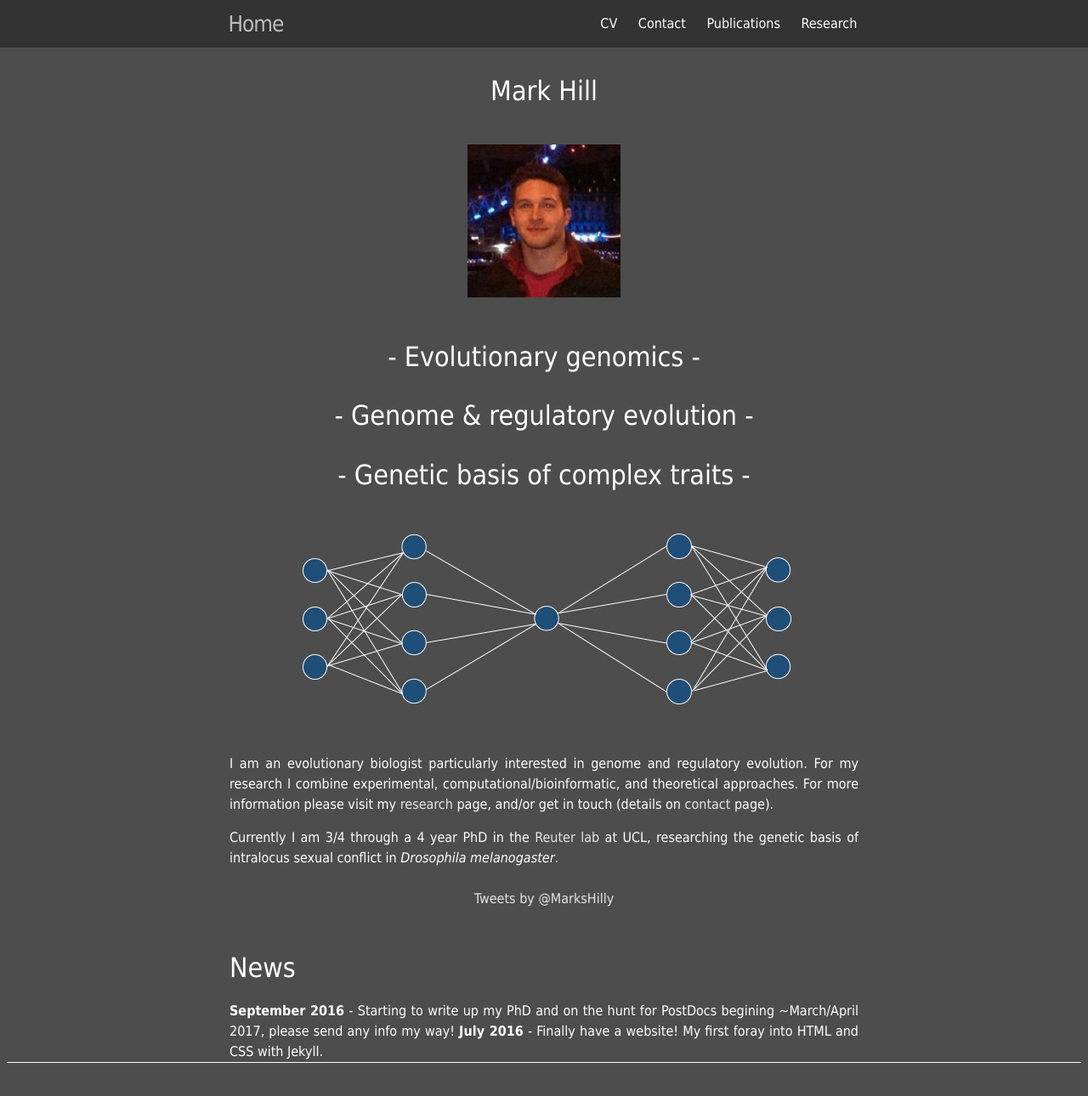
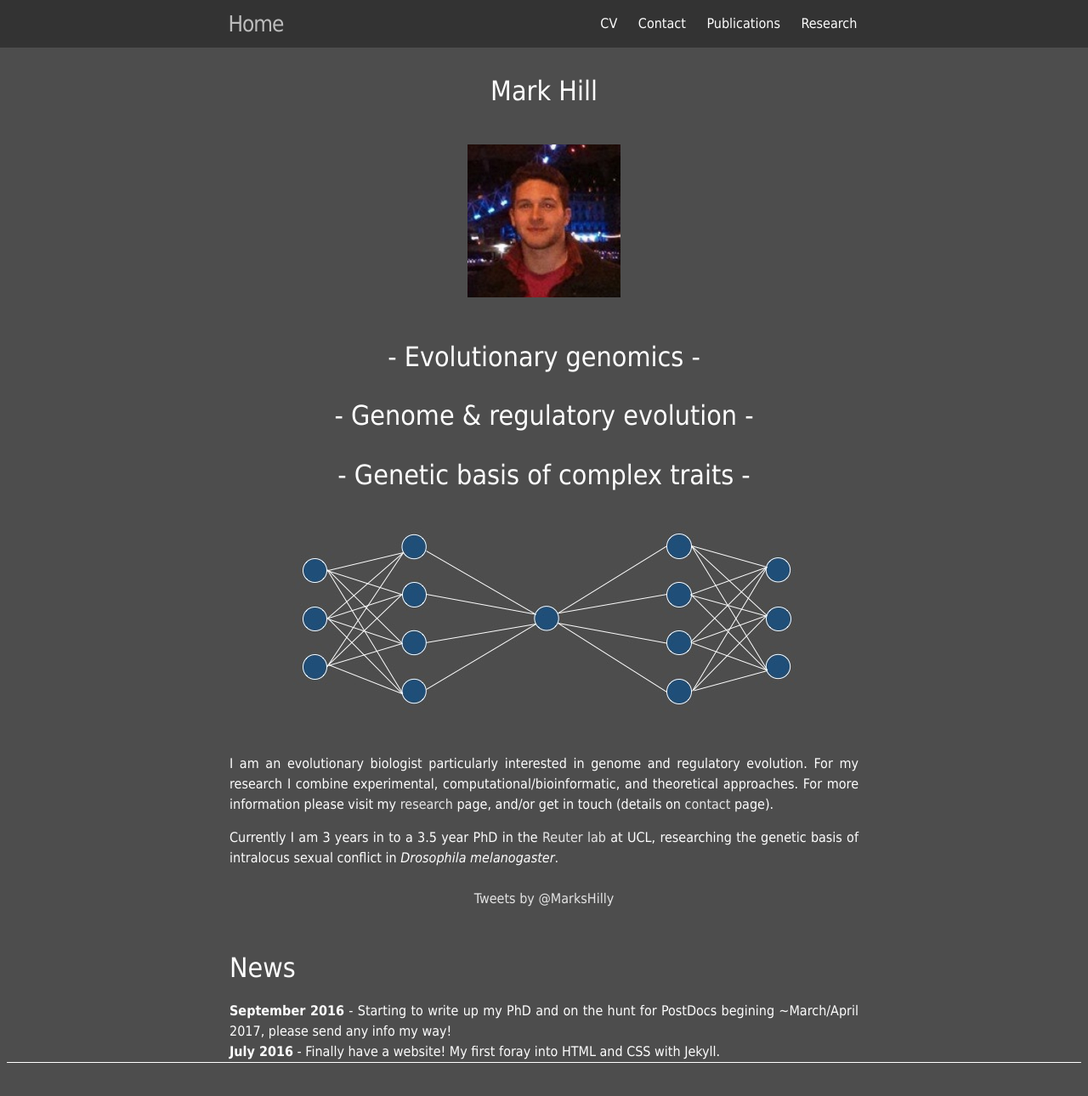
Before and after one commit to Mark-Hill/Mark-Hill.github.io, a Jekyll site: the page built from index.html, in a window 1280 px wide and 1379 px high. Shown: the top 1290 px of the window at 85% size. Built offline with Jekyll 4.4.1, drawn with Linux system fonts in a browser that asks for light colours; comment, search, counter and statistics services are not loaded.

Commit message:
Update index.html

```diff
--- a/index.html
+++ b/index.html
@@ -28,7 +28,7 @@ layout: default
 
 <p>I am an evolutionary biologist particularly interested in genome and regulatory evolution. For my research I combine experimental, computational/bioinformatic, and theoretical approaches. For more information please visit my <a class="page-link" href="/research/">research</a> page, and/or get in touch (details on <a class="page-link" href="/contact/">contact</a> page).</p>
 
-Currently I am 3/4 through a 4 year PhD in the <a href="http://www.homepages.ucl.ac.uk/~ucbtmre/Labsite/Home.html">Reuter lab</a> at UCL, researching the genetic basis of intralocus sexual conflict in <i>Drosophila melanogaster</i>.
+Currently I am 3 years in to a 3.5 year PhD in the <a href="http://www.homepages.ucl.ac.uk/~ucbtmre/Labsite/Home.html">Reuter lab</a> at UCL, researching the genetic basis of intralocus sexual conflict in <i>Drosophila melanogaster</i>.
 
 
 
@@ -48,6 +48,7 @@ Currently I am 3/4 through a 4 year PhD in the <a href="http://www.homepages.ucl
 
 <b>September 2016</b> - Starting to write up my PhD and on the hunt for PostDocs begining ~March/April 2017, please send any info my way!
 
+<br>
 
 <b>July 2016</b> - Finally have a website! My first foray into HTML and CSS with Jekyll.
 
```
